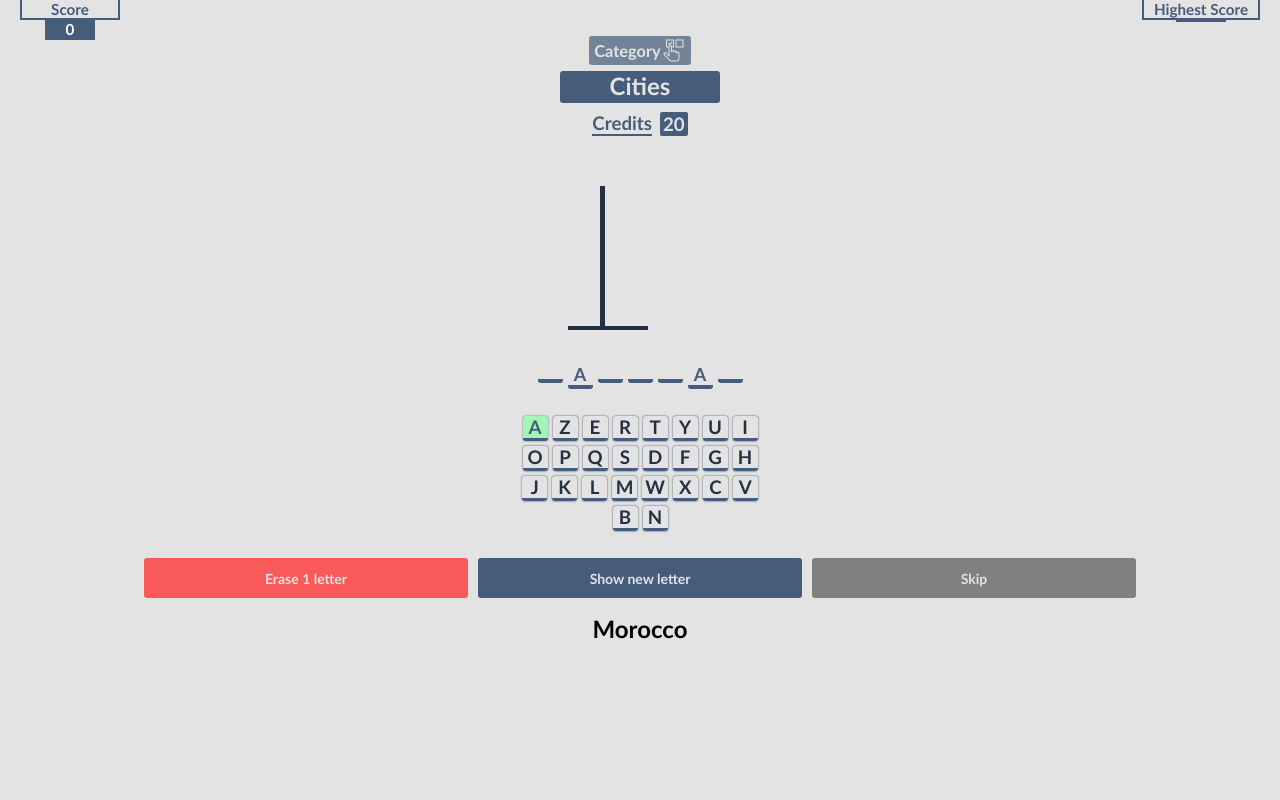
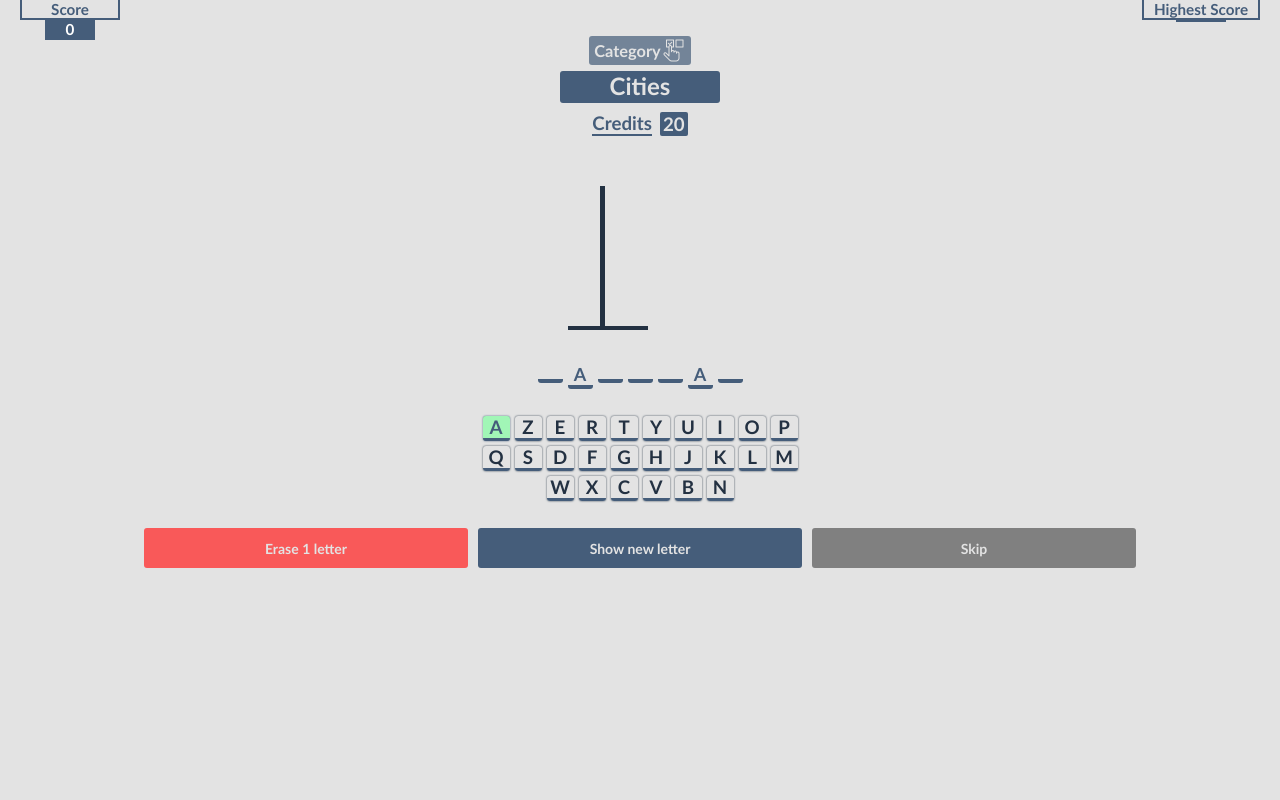
Before and after one commit to ElaasriTarik/Hangman-game, a plain HTML site: page Hangman Game/index.html in a window 1280 px wide. Shown: the top 800 px of the page. Drawn offline with Linux system fonts and the light colour scheme.

Commit message:
Update style.css

```diff
--- a/Hangman Game/style.css
+++ b/Hangman Game/style.css
@@ -231,7 +231,7 @@ body {
 }
 .alphabets {
   margin-top: -2rem;
-  max-width: 17rem;
+  max-width: 21rem;
   min-width: 15rem;
   min-height: 7rem;
   display: flex;
@@ -240,12 +240,14 @@ body {
   gap: 5px;
   justify-content: center;
   padding: 1.3rem 5px;
-
 }
 .btn {
   text-align: center;
-  padding-bottom: 20px;
-  min-width: 25px;
+  display: flex;
+  align-items: center;
+  justify-content: center;
+  padding-bottom: 1px;
+  min-width: 27px;
   padding: 0 3px;
   height: 25px;
   border-bottom: 3px solid #455d7a;
@@ -485,3 +487,32 @@ body {
   background-color: #e3e3e3;
   border-left: 2px solid #233142;
 }
+.correct_prompt_box {
+  position: absolute;
+  max-width: 70%;
+  padding: 1rem 1.5rem;
+  height: 3rem;
+  background-color: #455d7a;
+  color: #e3e3e3;
+  border-radius: 3px;
+  display: flex;
+  align-items: center;
+  justify-content: center;
+  letter-spacing: 3px;
+  bottom: -20%;
+  animation-name: corr ect_prompt;
+  animation-duration: 2s;
+  animation-iteration-count: 1;
+  animation-timing-function: cubic-bezier(.16,.39,.42,.45);
+}
+@keyframes correct_prompt {
+  25% {
+    top: 120%;
+  }
+  50% {
+    top: 50%;
+  }
+  100% {
+    top: -20%;
+  }
+}
```
